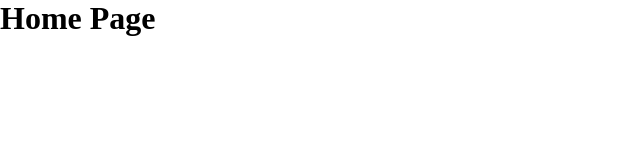
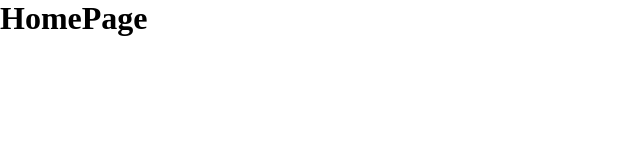
Before and after one commit to samergh1/padsy, a React (Vite) app: page / in a window 1280 px wide. Shown: the top 160 px of the page, without its empty margins (0-640 px from the left). Built offline with nearby package versions, Linux system fonts and the light colour scheme.

Commit message:
rutas creadas

```diff
--- /dev/null
+++ b/src/constants/urls.js
@@ -0,0 +1,3 @@
+export const HomePageUrl = "/";
+export const RegisterPageUrl = "/register";
+export const LoginPageUrl = "/login";
--- a/src/index.css
+++ b/src/index.css
@@ -3,7 +3,3 @@
   padding: 0;
   margin: 0;
 }
-
-.title {
-  font-size: 40px;
-}
--- a/src/main.jsx
+++ b/src/main.jsx
@@ -1,6 +1,10 @@
 import React from 'react'
 import ReactDOM from 'react-dom/client'
+import { HomePageUrl, RegisterPageUrl, LoginPageUrl } from "./constants/urls"
 import { Routes, Route, BrowserRouter } from "react-router-dom";
+import { HomePage } from "./pages/HomePage/HomePage"
+import { RegisterPage } from "./pages/RegisterPage/RegisterPage"
+import { LoginPage } from "./pages/LoginPage/LoginPage"
 import './index.css'
 
 ReactDOM.createRoot(document.getElementById('root')).render(
@@ -8,8 +12,9 @@ ReactDOM.createRoot(document.getElementById('root')).render(
     <BrowserRouter>
       <Routes>
 
-        <Route path='/' element={<h1>Home Page</h1>} />
-        <Route path='/register' element={<h1>Register Page</h1>} />
+        <Route path={HomePageUrl} element={<HomePage/>} />
+        <Route path={RegisterPageUrl} element={<RegisterPage/>} />
+        <Route path={LoginPageUrl} element={<LoginPage/>} />
 
       </Routes>
     </BrowserRouter>
--- /dev/null
+++ b/src/pages/HomePage/HomePage.jsx
@@ -0,0 +1,8 @@
+import React from 'react';
+import styles from "./HomePage.module.css";
+
+export function HomePage() {
+  return (
+    <h1 className={styles.title}>HomePage</h1>
+  )
+}
--- /dev/null
+++ b/src/pages/HomePage/HomePage.module.css
@@ -0,0 +1,9 @@
+* {
+    box-sizing: border-box;
+    padding: 0;
+    margin: 0;
+}
+
+title {
+    font-size: 50px;
+}
--- /dev/null
+++ b/src/pages/LoginPage/LoginPage.jsx
@@ -0,0 +1,7 @@
+import React from 'react'
+
+export function LoginPage() {
+  return (
+    <div>LoginPage</div>
+  )
+}
--- /dev/null
+++ b/src/pages/RegisterPage/RegisterPage.jsx
@@ -0,0 +1,7 @@
+import React from 'react'
+
+export function RegisterPage() {
+  return (
+    <div>RegisterPage</div>
+  )
+}
```
Also changed, not shown: src/pages/LoginPage/LoginPage.module.css (added), src/pages/Register Page/Register.module.css (deleted), src/pages/Register Page/RegisterPage.jsx (deleted), src/pages/RegisterPage/Register.module.css (added).
